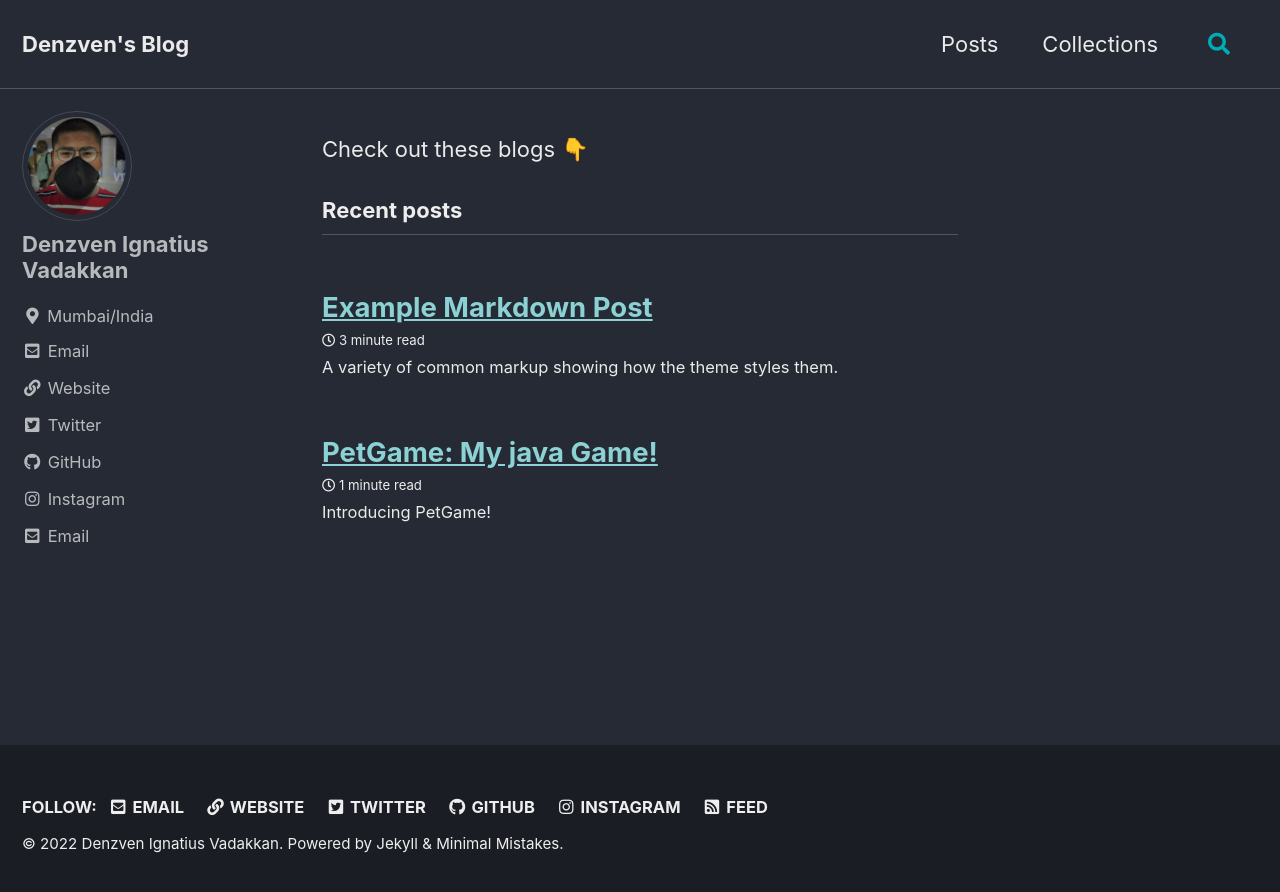
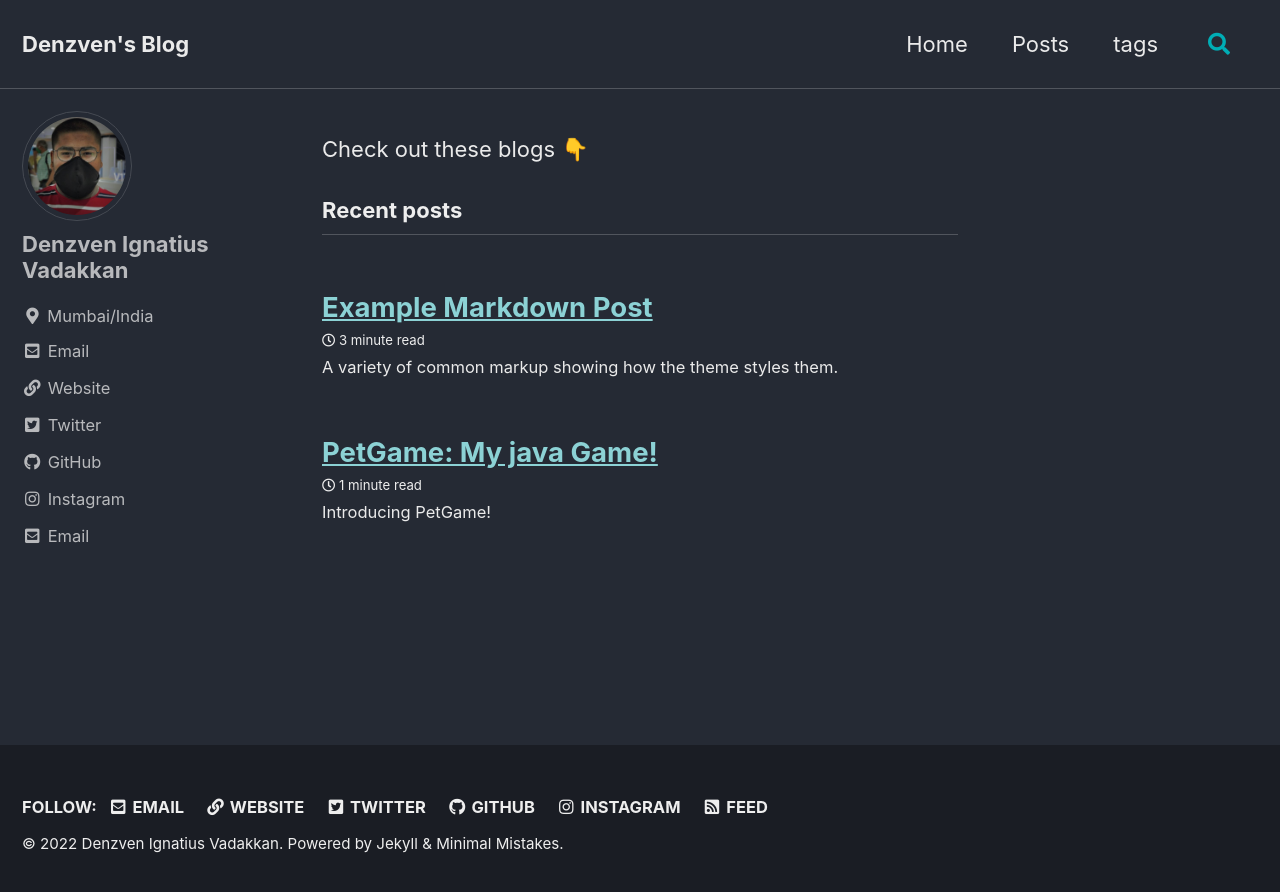
Before and after one commit to denzven/blog, a Jekyll site: the page built from index.html, in a window 1280 px wide. Shown: the top 892 px of the page. Built offline with Jekyll 4.4.1, drawn with Linux system fonts in a browser that asks for light colours; cached includes are drawn as plain includes; the list of posts is cut into pages by our own code.

Commit message:
Update navigation.yml

```diff
--- a/_data/navigation.yml
+++ b/_data/navigation.yml
@@ -1,6 +1,8 @@
 # main links links
 main:
+  - title: "Home"
+    url: /
   - title: "Posts"
     url: /year-archive/
-  - title: "Collections"
-    url: /collection-archive/
+  - title: "tags"
+    url: /tags/
```
